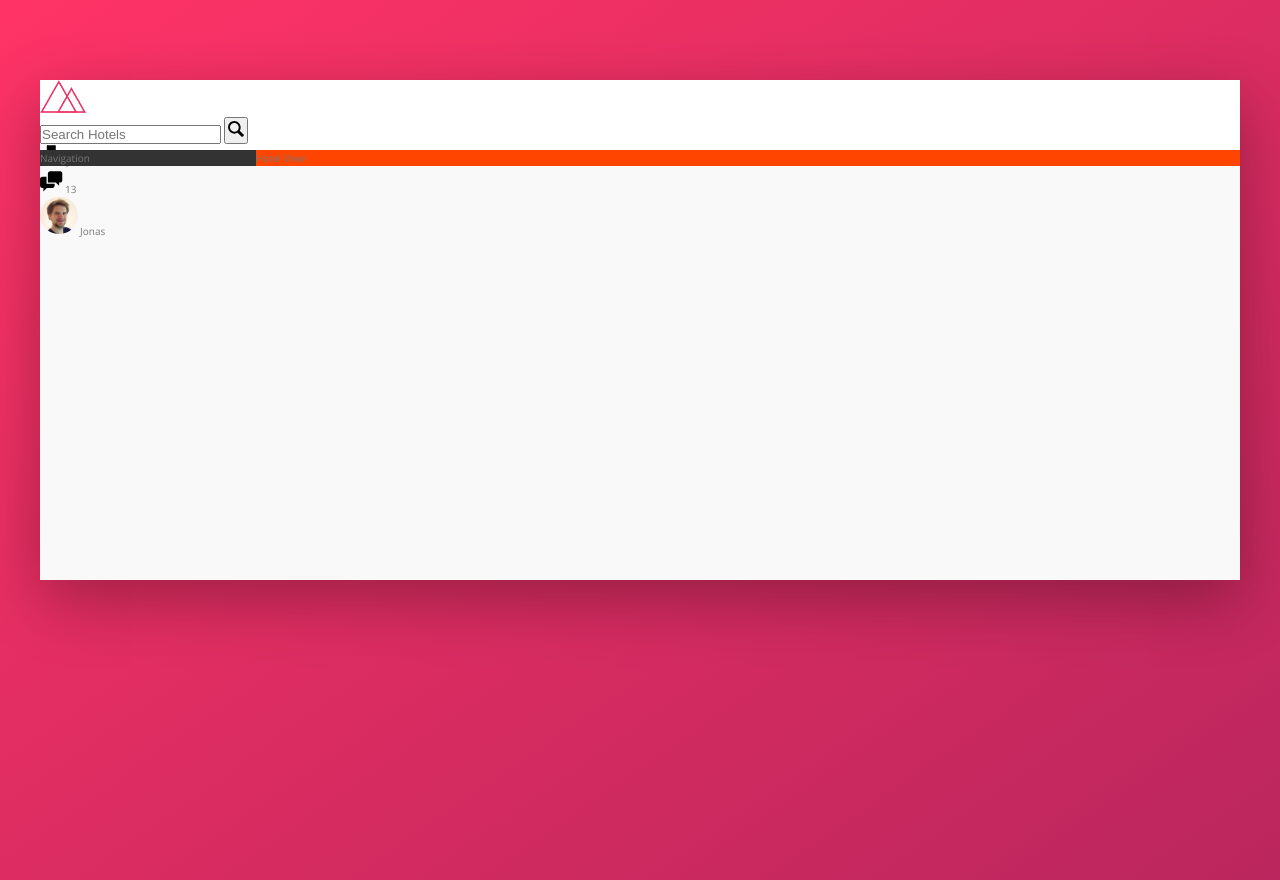
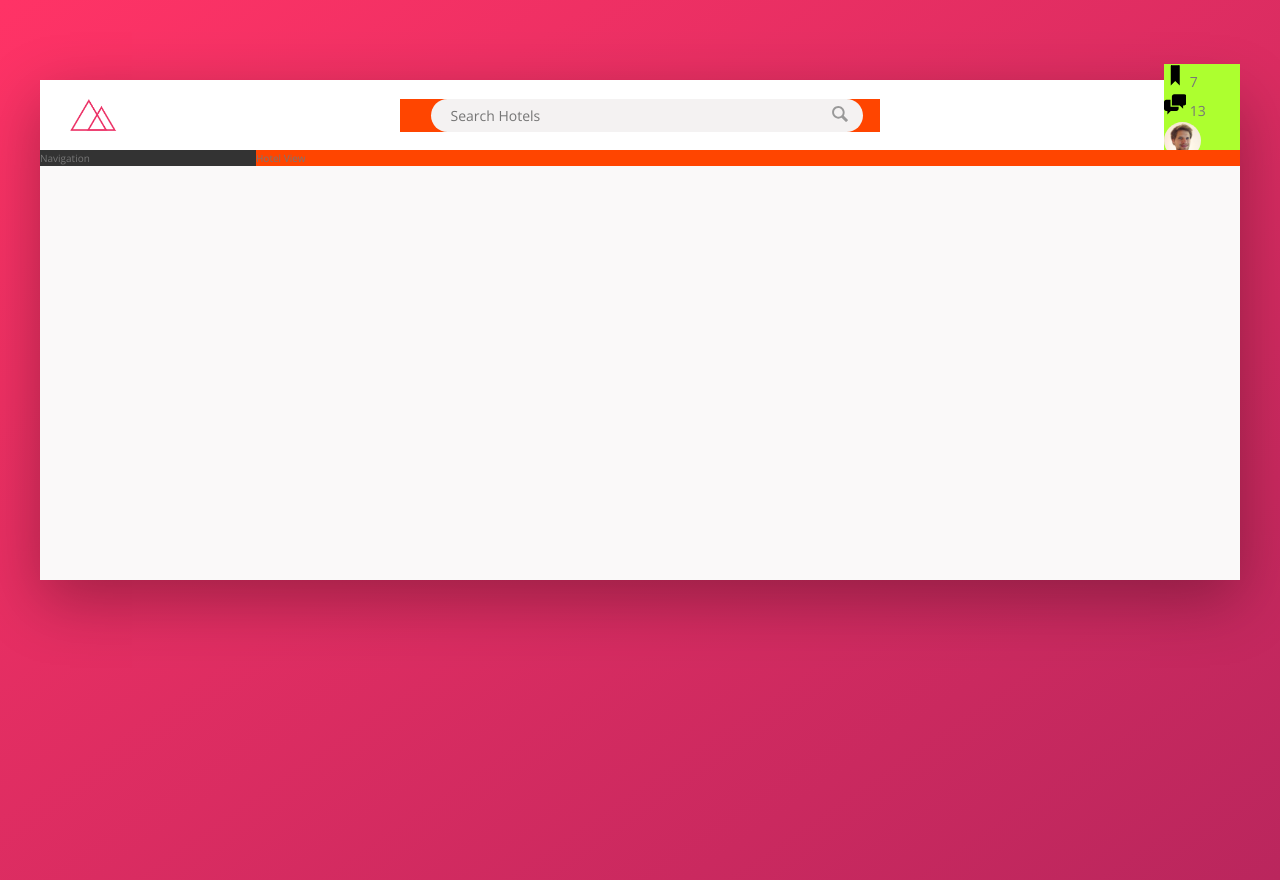
Before and after one commit to dmartin5150/Trello, a website: page index.html in a window 1280 px wide. Drawn offline with nearby package versions, Linux system fonts and the light colour scheme.

Commit message:
formatted searchbar in header

```diff
--- a/sass/_component.scss
+++ b/sass/_component.scss
@@ -1,23 +1,73 @@
 //Logo
 .logo {
     height: 3.25rem;
+    margin-left:3rem;
 }
 
 //Search Box
 .search {
-    &__input {}
+    background-color: orangered;
+    flex: 0 0 40%;
 
-    &__button {}
+    display:flex;
+    align-items: center;
+    justify-content: center;
+
+    &__input {
+        font-family: inherit;
+        font-size: inherit;
+        color:inherit;
+        background-color: var(--color-grey-light-2);
+        border:none;
+        padding:0.7rem 2rem;
+        border-radius:100px;
+        width:90%;
+        margin-right: -3.25rem;
+        transition: all 0.2s;
+
+        &:focus {
+            outline: none;
+            width:100%;
+            background-color: var(--color-grey-light-3);
+        }
+
+    }
+
+    &::-webkit-input-placeholder {
+        font-weight: 100;
+        color:var(--color-grey-light-4);
+
+    }
+
+    &__input:focus + &__button {
+        background-color: var(--color-grey-light-3);
+    }
+
+    &__button {
+        border:none;
+        background-color: var(--color-grey-light-2);
+
+
+        &__focus {
+            outline: none;
+        }
+
+        &:active {
+            transform:translateY(2px);
+        }
+    }
 
     &__icon {
         height: 2rem;
         width: 2rem;
+        fill: var(--color-grey-dark-3);
     }
 }
 
 //User Nav
 
 .user-nav {
+    background-color: greenyellow;
     &__icon-box {}
 
     &__icon {
--- a/sass/_layout.scss
+++ b/sass/_layout.scss
@@ -8,8 +8,12 @@
 
 .header {
     height:7rem;
+    font-size: 1.4rem;
     background-color: var(--color-white);
     border-bottom: var(--color-grey-light-2);
+    display:flex;
+    justify-content: space-between;
+    align-items: center;
 
 }
 
```
Also changed, not shown: css/style.css, 1 other file.
